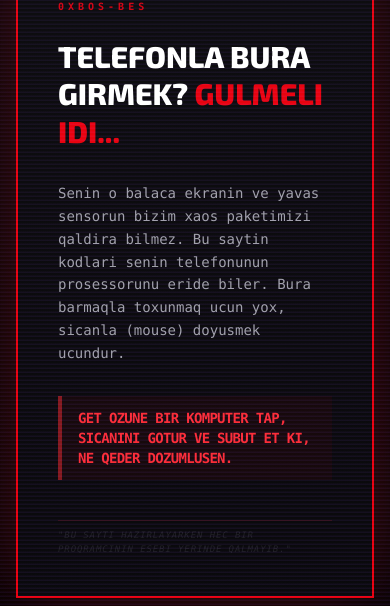
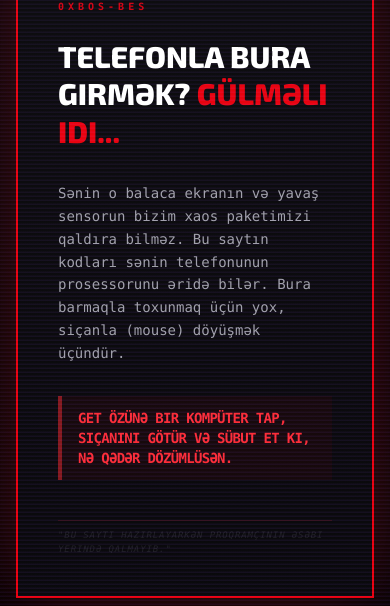
Before and after one commit to UmudvarKhalisli/ShitGame, a Next.js app: page / in a window 390 px wide. Shown: the part 155-761 px from the top of the page. Built offline with nearby package versions, Linux system fonts and the light colour scheme.

Commit message:
phone error mesaji

```diff
--- a/components/ui/MobileDesktopNudge.tsx
+++ b/components/ui/MobileDesktopNudge.tsx
@@ -30,24 +30,23 @@ export default function MobileDesktopNudge() {
         </p>
 
         <h2 className="mt-6 text-3xl font-black uppercase leading-tight text-white">
-          Telefonla bura <br /> girmek? <span className="text-red-600">Gulmeli idi...</span>
+          Telefonla bura <br /> girmək? <span className="text-red-600">Gülməli idi...</span>
         </h2>
 
         <p className="mt-8 text-sm leading-relaxed text-zinc-400">
-          Senin o balaca ekranin ve yavas sensorun bizim xaos paketimizi qaldira bilmez. Bu saytin kodlari senin
-          telefonunun prosessorunu eride biler. Bura barmaqla toxunmaq ucun yox, sicanla (mouse) doyusmek ucundur.
+          Sənin o balaca ekranın və yavaş sensorun bizim xaos paketimizi qaldıra bilməz. Bu saytın kodları sənin telefonunun prosessorunu əridə bilər. Bura barmaqla toxunmaq üçün yox, siçanla (mouse) döyüşmək üçündür.
         </p>
 
         <div className="mt-8 border-l-4 border-red-900 bg-red-950/20 py-3 pl-4">
           <p className="text-sm font-bold uppercase tracking-tighter text-red-500">
-            Get ozune bir komputer tap, sicanini gotur ve subut et ki, ne qeder dozumlusen.
+            Get özünə bir kompüter tap, siçanını götür və sübut et ki, nə qədər dözümlüsən.
           </p>
         </div>
 
         <div className="mt-10 flex flex-col items-center justify-center gap-2 opacity-30">
           <div className="h-[1px] w-full bg-red-900" />
           <span className="text-[9px] italic uppercase tracking-widest text-zinc-600">
-            &quot;Bu sayti hazirlayarken hec bir proqramcinin esebi yerinde qalmayib.&quot;
+            &quot;Bu saytı hazırlayarkən proqramçının əsəbi yerində qalmayıb.&quot;
           </span>
         </div>
       </div>
```
